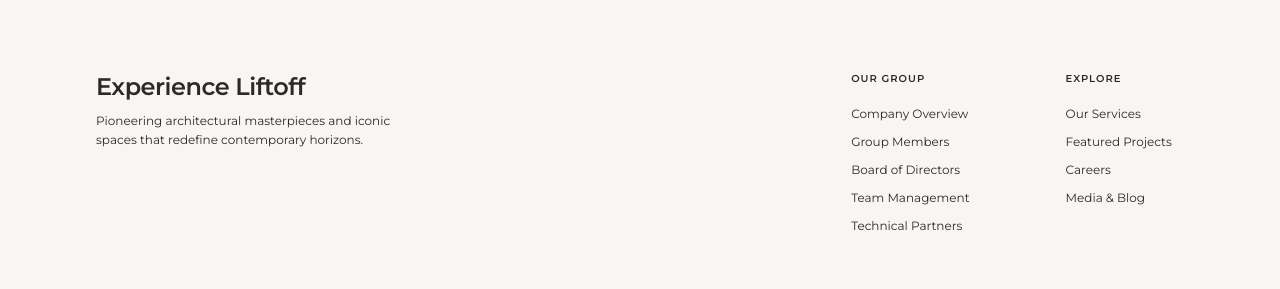
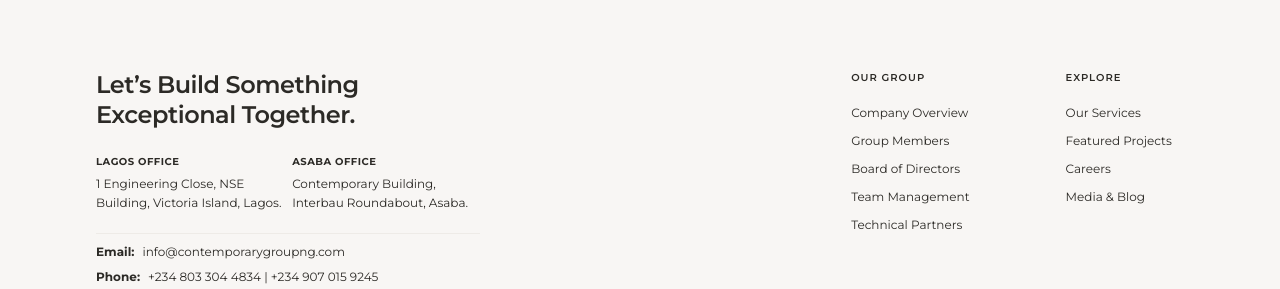
Before and after one commit to cglmedia2022-collab/Contemporary-Group-Limited, a Next.js app: page / in a window 1280 px wide. Shown: the part 6572-6861 px from the top of the page. Built offline with nearby package versions, Linux system fonts and the light colour scheme.

Commit message:
feat: add Testimonials, Clients, and Footer components to the landing page

```diff
--- a/components/Clients.tsx
+++ b/components/Clients.tsx
@@ -34,7 +34,7 @@ export default function Clients() {
   const bottomRowLogos = allLogos.slice(12, 24);
 
   return (
-    <section className="py-24 bg-neutral-50 overflow-hidden relative border-t border-neutral-200/50">
+    <section className="py-24 bg-neutral-50 overflow-hidden relative">
       <div className="container mx-auto px-6 mb-16 text-center">
         <h2 className="font-gotham text-2xl md:text-3xl font-extrabold tracking-tight text-neutral-900">
           Some of our valuable clients
@@ -45,10 +45,10 @@ export default function Clients() {
       <div className="relative w-full flex flex-col gap-6 select-none">
 
         {/* Left Gradient Fade */}
-        <div className="absolute top-0 bottom-0 left-0 w-32 bg-gradient-to-r from-neutral-50 to-transparent z-10 pointer-events-none" />
+        <div className="absolute top-0 bottom-0 left-0 w-32 bg-linear-to-r from-neutral-50 to-transparent z-10 pointer-events-none" />
 
         {/* Right Gradient Fade */}
-        <div className="absolute top-0 bottom-0 right-0 w-32 bg-gradient-to-l from-neutral-50 to-transparent z-10 pointer-events-none" />
+        <div className="absolute top-0 bottom-0 right-0 w-32 bg-linear-to-l from-neutral-50 to-transparent z-10 pointer-events-none" />
 
         {/* Row 1: Scrolling Left to Right (animate-marquee-right) */}
         <div className="flex w-max animate-marquee-right hover:[animation-play-state:paused]">
@@ -56,7 +56,7 @@ export default function Clients() {
             {topRowLogos.map((logo, idx) => (
               <div
                 key={`top1-${idx}`}
-                className="w-40 h-24 bg-white border border-neutral-200/60 rounded-2xl shadow-sm flex items-center justify-center p-4 hover:shadow-md transition-shadow duration-300 flex-shrink-0"
+                className="w-40 h-24 bg-white border border-neutral-200/60 rounded-2xl shadow-sm flex items-center justify-center p-4 hover:shadow-md transition-shadow duration-300 shrink-0"
               >
                 <Image
                   src={logo}
@@ -72,7 +72,7 @@ export default function Clients() {
             {topRowLogos.map((logo, idx) => (
               <div
                 key={`top2-${idx}`}
-                className="w-40 h-24 bg-white border border-neutral-200/60 rounded-2xl shadow-sm flex items-center justify-center p-4 hover:shadow-md transition-shadow duration-300 flex-shrink-0"
+                className="w-40 h-24 bg-white border border-neutral-200/60 rounded-2xl shadow-sm flex items-center justify-center p-4 hover:shadow-md transition-shadow duration-300 shrink-0"
               >
                 <Image
                   src={logo}
@@ -92,7 +92,7 @@ export default function Clients() {
             {bottomRowLogos.map((logo, idx) => (
               <div
                 key={`bottom1-${idx}`}
-                className="w-40 h-24 bg-white border border-neutral-200/60 rounded-2xl shadow-sm flex items-center justify-center p-4 hover:shadow-md transition-shadow duration-300 flex-shrink-0"
+                className="w-40 h-24 bg-white border border-neutral-200/60 rounded-2xl shadow-sm flex items-center justify-center p-4 hover:shadow-md transition-shadow duration-300 shrink-0"
               >
                 <Image
                   src={logo}
@@ -108,7 +108,7 @@ export default function Clients() {
             {bottomRowLogos.map((logo, idx) => (
               <div
                 key={`bottom2-${idx}`}
-                className="w-40 h-24 bg-white border border-neutral-200/60 rounded-2xl shadow-sm flex items-center justify-center p-4 hover:shadow-md transition-shadow duration-300 flex-shrink-0"
+                className="w-40 h-24 bg-white border border-neutral-200/60 rounded-2xl shadow-sm flex items-center justify-center p-4 hover:shadow-md transition-shadow duration-300 shrink-0"
               >
                 <Image
                   src={logo}
--- a/components/Footer.tsx
+++ b/components/Footer.tsx
@@ -10,14 +10,32 @@ export default function Footer() {
 
         {/* Top Section */}
         <div className="w-full flex flex-col md:flex-row justify-between items-start gap-12 mb-16">
-          {/* Tagline */}
-          <div className="max-w-xs">
-            <h3 className="font-gotham text-xl md:text-2xl font-bold tracking-tight text-foreground select-none">
-              Experience Liftoff
+          {/* Contact Info */}
+          <div className="max-w-sm">
+            <h3 className="font-gotham text-xl md:text-2xl font-bold tracking-tight text-foreground select-none mb-6 leading-tight">
+              Let’s Build Something Exceptional Together.
             </h3>
-            <p className="font-sans text-xs text-foreground/50 mt-2 leading-relaxed">
-              Pioneering architectural masterpieces and iconic spaces that redefine contemporary horizons.
-            </p>
+
+            <div className="flex flex-col gap-5 font-sans text-xs text-foreground/60 leading-relaxed">
+            <div className="flex ">
+                            <div>
+                <strong className="text-foreground/80 block mb-1 uppercase tracking-wider text-[10px]">Lagos Office</strong>
+                <p>1 Engineering Close, NSE Building, Victoria Island, Lagos.</p>
+              </div>
+              <div>
+                <strong className="text-foreground/80 block mb-1 uppercase tracking-wider text-[10px]">Asaba Office</strong>
+                <p>Contemporary Building, Interbau Roundabout, Asaba.</p>
+              </div>
+            </div>
+              <div className="flex flex-col gap-1.5 pt-2 border-t border-neutral-200/50">
+                <Link href="mailto:info@contemporarygroupng.com" className="hover:text-brand-primary transition-colors flex gap-2">
+                  <strong className="text-foreground/80">Email:</strong> info@contemporarygroupng.com
+                </Link>
+                <Link href="tel:+2348033044834" className="hover:text-brand-primary transition-colors flex gap-2">
+                  <strong className="text-foreground/80">Phone:</strong> +234 803 304 4834 | +234 907 015 9245
+                </Link>
+              </div>
+            </div>
           </div>
 
           {/* Links Grid */}
--- a/components/Testimonials.tsx
+++ b/components/Testimonials.tsx
@@ -41,7 +41,7 @@ export default function Testimonials() {
   };
 
   return (
-    <section className="py-24 bg-[#f5f3f0] text-neutral-900 transition-colors duration-300 overflow-hidden">
+    <section className="py-24 bg-neutral-50 text-neutral-900 transition-colors duration-300 overflow-hidden">
       <div className="container mx-auto px-6 md:px-12 lg:px-24">
 
         {/* Header Section */}
@@ -95,7 +95,7 @@ export default function Testimonials() {
               whileInView={{ opacity: 1, x: 0 }}
               viewport={{ once: true }}
               transition={{ duration: 0.6, delay: i * 0.15 }}
-              className="snap-start flex-shrink-0 w-[90vw] md:w-[65vw] lg:w-[48vw] bg-white rounded-[2rem] shadow-sm overflow-hidden flex flex-col md:flex-row min-h-[350px] relative"
+              className="snap-start shrink-0 w-[90vw] md:w-[65vw] lg:w-[48vw] bg-white rounded-4xl shadow-sm overflow-hidden flex flex-col md:flex-row min-h-[350px] relative"
             >
               {/* Left Side: Text */}
               <div className="w-full md:w-[55%] p-8 md:p-12 flex flex-col justify-between z-10 bg-white">
@@ -129,7 +129,7 @@ export default function Testimonials() {
                     sizes="(max-width: 768px) 100vw, 50vw"
                   />
                   {/* Subtle overlay for depth */}
-                  <div className="absolute inset-0 bg-gradient-to-r from-black/10 to-transparent" />
+                  <div className="absolute inset-0 bg-linear-to-r from-black/10 to-transparent" />
                 </div>
               </div>
 
```
